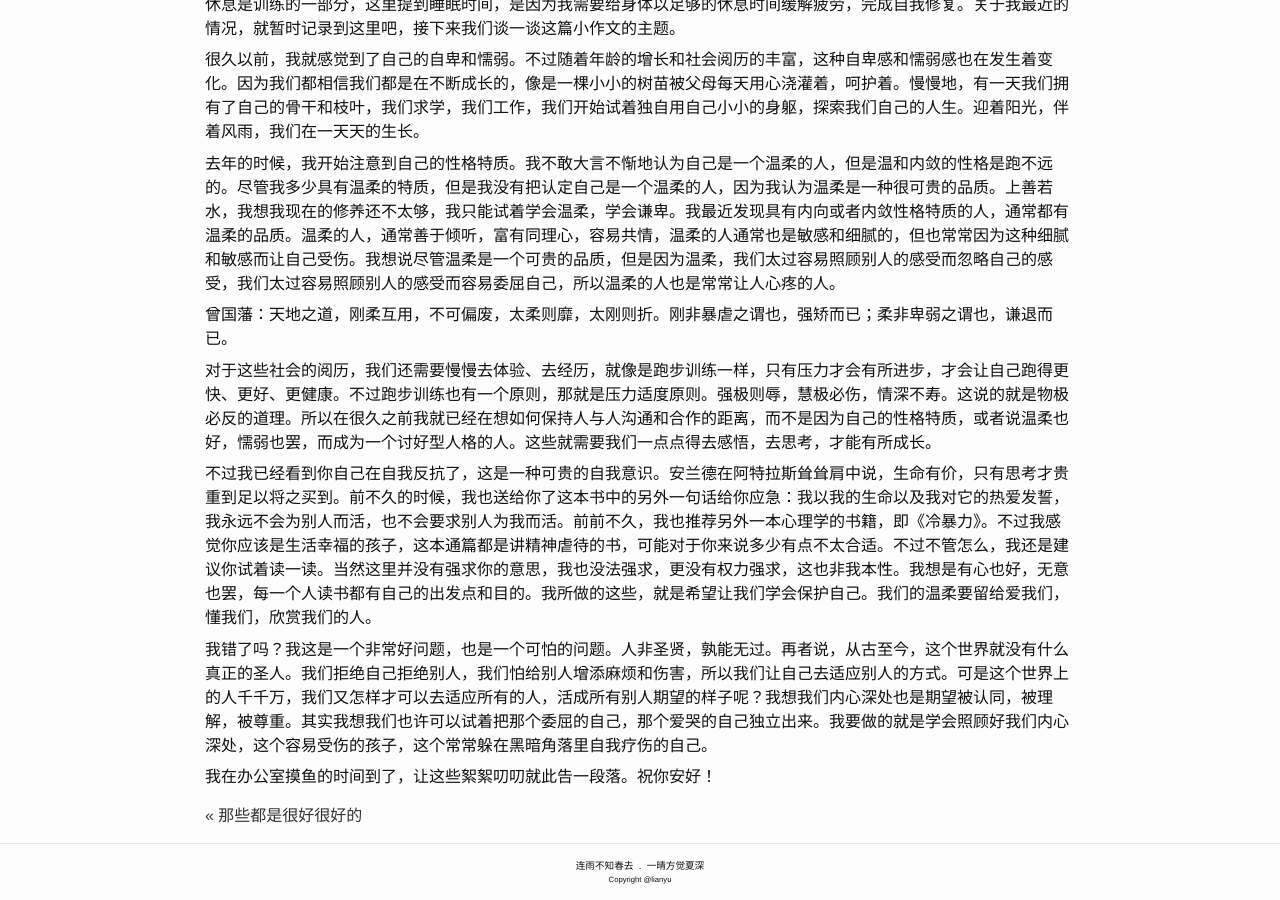
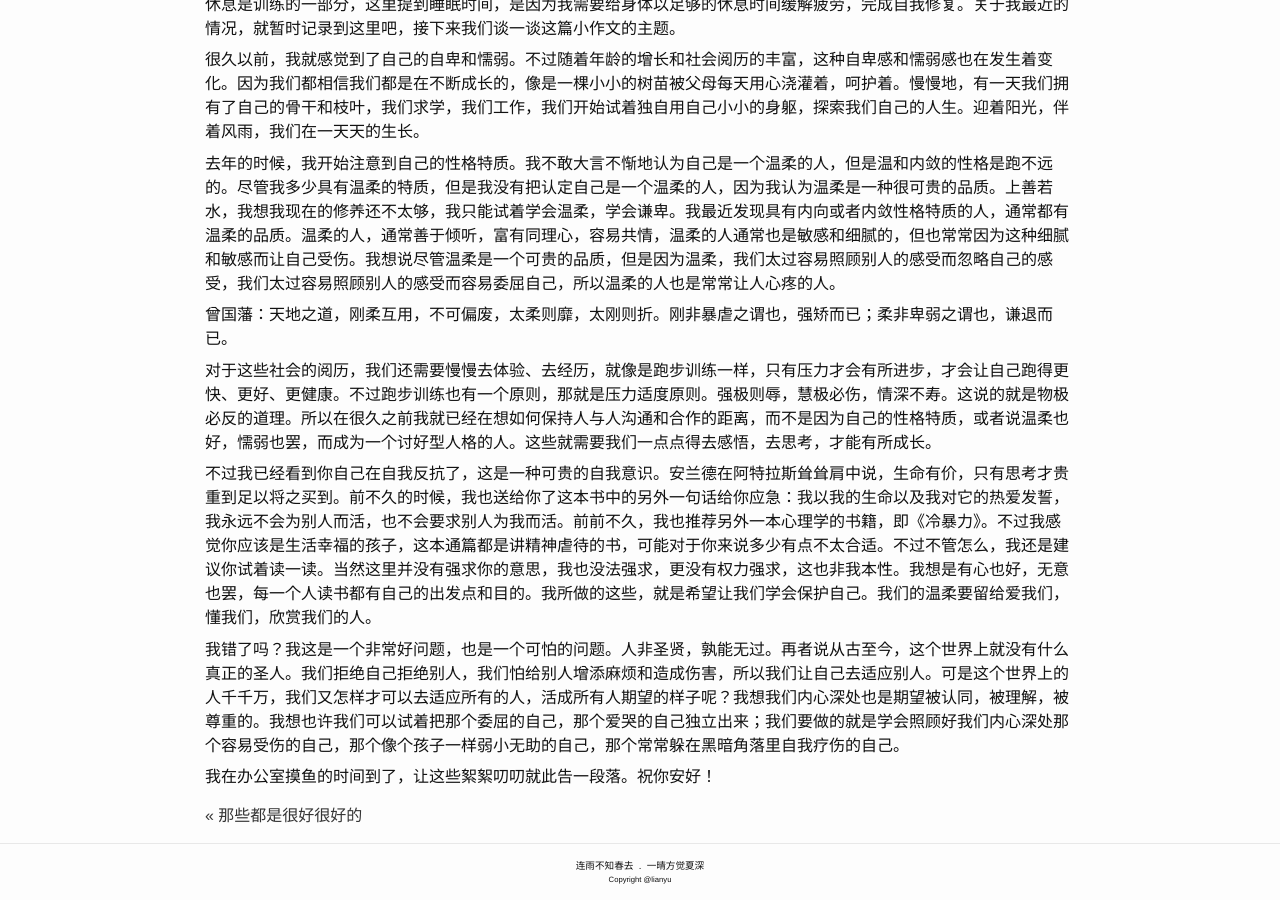
Before and after one commit to lianyu1115/lianyu, a Jekyll site: the page built from _essays/2021-03-17-理性的温柔.md, in a window 1280 px wide and 900 px high, scrolled down 609 px. Built offline with Jekyll 4.4.1, drawn with Linux system fonts in a browser that asks for light colours.

Commit message:
Update 2021-03-17-理性的温柔.md

```diff
--- a/_essays/2021-03-17-理性的温柔.md
+++ b/_essays/2021-03-17-理性的温柔.md
@@ -31,6 +31,6 @@ tags: ''
 
 不过我已经看到你自己在自我反抗了，这是一种可贵的自我意识。安兰德在阿特拉斯耸耸肩中说，生命有价，只有思考才贵重到足以将之买到。前不久的时候，我也送给你了这本书中的另外一句话给你应急：我以我的生命以及我对它的热爱发誓，我永远不会为别人而活，也不会要求别人为我而活。前前不久，我也推荐另外一本心理学的书籍，即《冷暴力》。不过我感觉你应该是生活幸福的孩子，这本通篇都是讲精神虐待的书，可能对于你来说多少有点不太合适。不过不管怎么，我还是建议你试着读一读。当然这里并没有强求你的意思，我也没法强求，更没有权力强求，这也非我本性。我想是有心也好，无意也罢，每一个人读书都有自己的出发点和目的。我所做的这些，就是希望让我们学会保护自己。我们的温柔要留给爱我们，懂我们，欣赏我们的人。
 
-我错了吗？我这是一个非常好问题，也是一个可怕的问题。人非圣贤，孰能无过。再者说，从古至今，这个世界就没有什么真正的圣人。我们拒绝自己拒绝别人，我们怕给别人增添麻烦和伤害，所以我们让自己去适应别人的方式。可是这个世界上的人千千万，我们又怎样才可以去适应所有的人，活成所有别人期望的样子呢？我想我们内心深处也是期望被认同，被理解，被尊重。其实我想我们也许可以试着把那个委屈的自己，那个爱哭的自己独立出来。我要做的就是学会照顾好我们内心深处，这个容易受伤的孩子，这个常常躲在黑暗角落里自我疗伤的自己。
+我错了吗？我这是一个非常好问题，也是一个可怕的问题。人非圣贤，孰能无过。再者说从古至今，这个世界上就没有什么真正的圣人。我们拒绝自己拒绝别人，我们怕给别人增添麻烦和造成伤害，所以我们让自己去适应别人。可是这个世界上的人千千万，我们又怎样才可以去适应所有的人，活成所有人期望的样子呢？我想我们内心深处也是期望被认同，被理解，被尊重的。我想也许我们可以试着把那个委屈的自己，那个爱哭的自己独立出来；我们要做的就是学会照顾好我们内心深处那个容易受伤的自己，那个像个孩子一样弱小无助的自己，那个常常躲在黑暗角落里自我疗伤的自己。
 
 我在办公室摸鱼的时间到了，让这些絮絮叨叨就此告一段落。祝你安好！
```
